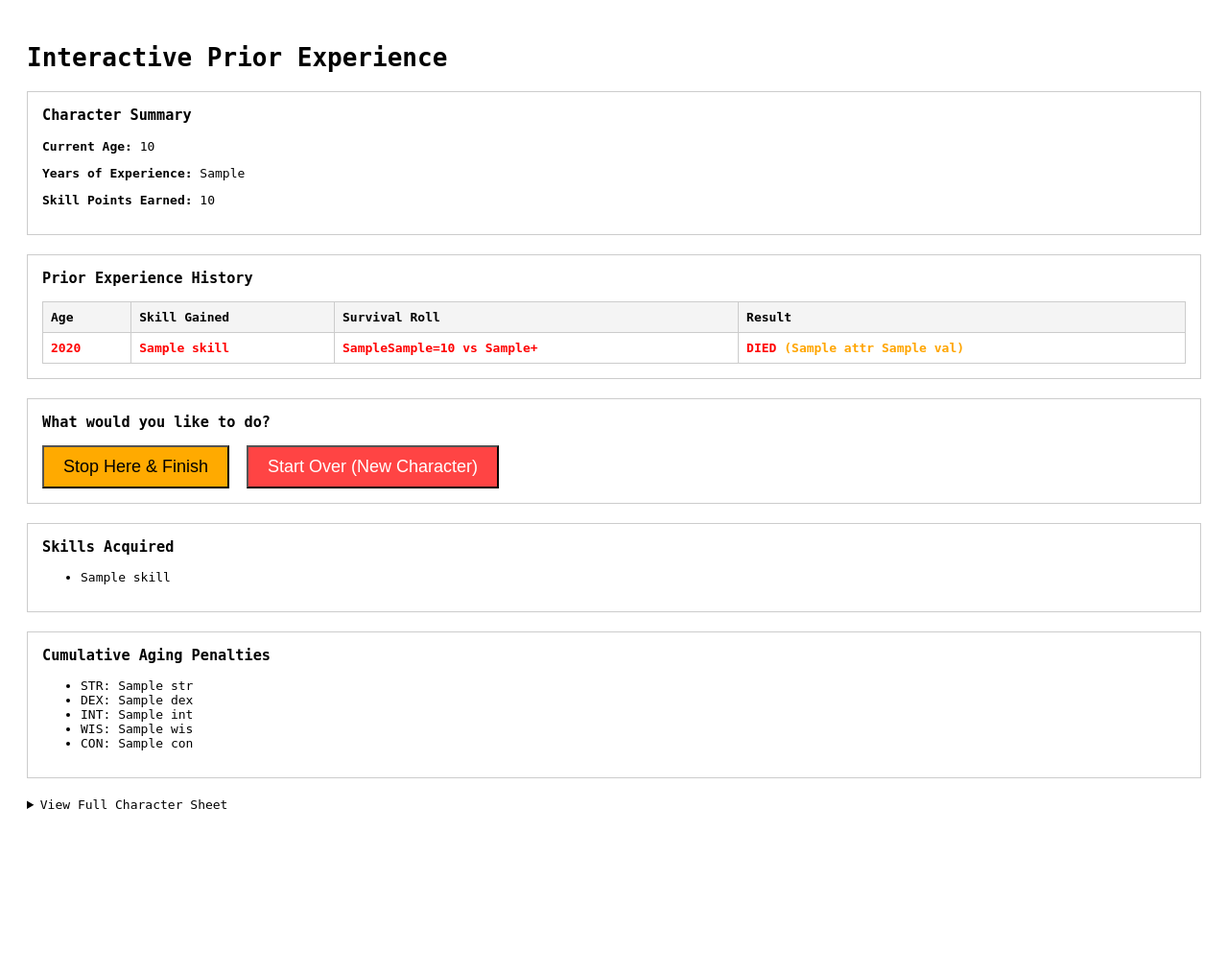
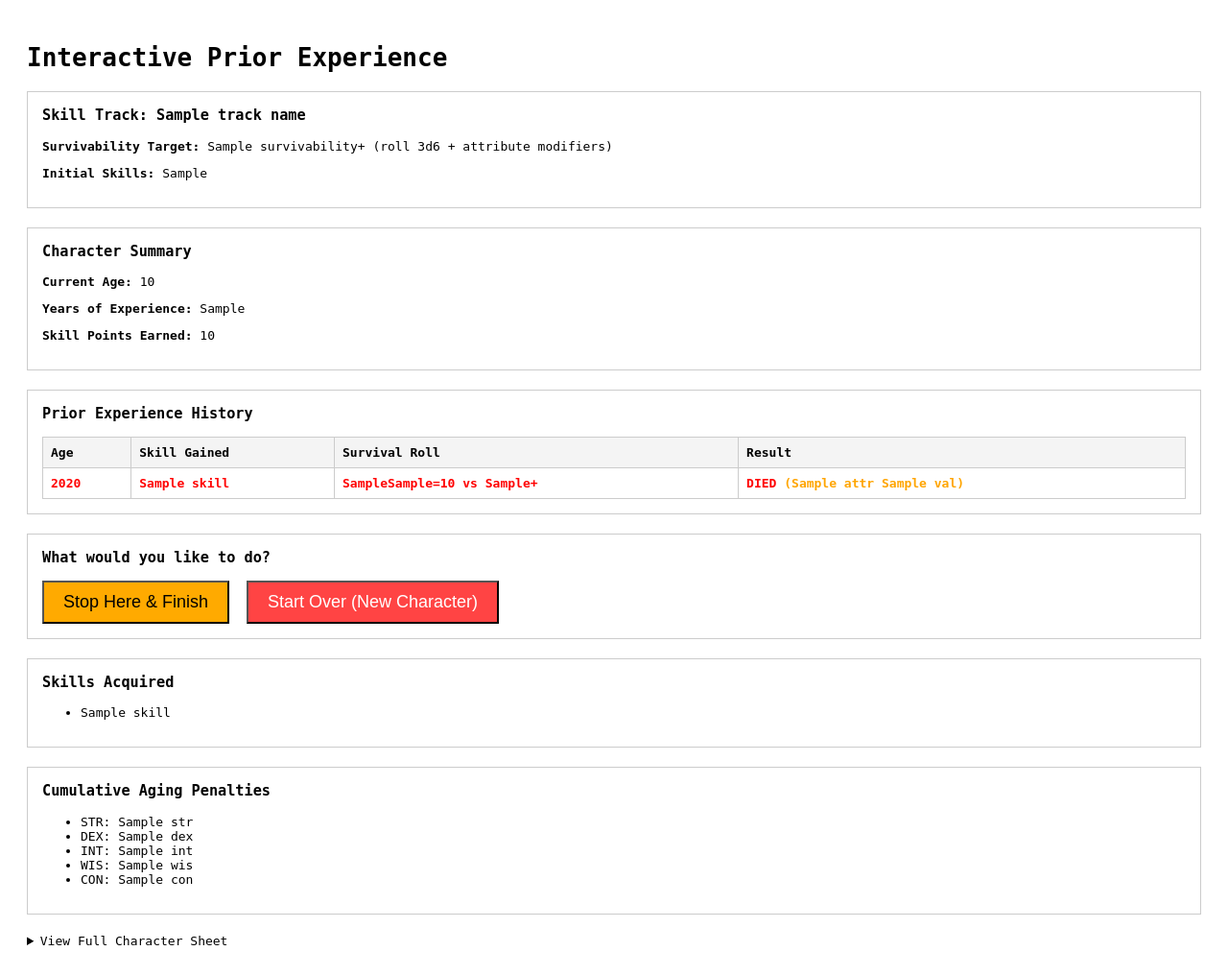
Before and after one commit to smarks/pillars-character-gen, a Django app: template webapp/webapp/generator/templates/generator/interactive.html in a window 1280 px wide. Shown: the whole page at 96% size. Before the commit the page ends 843 px from the top, so only its background shows below. Run offline with Django 5.2, Linux system fonts and the light colour scheme; the template is opened without the code that fills it: most values are stand-ins (such as "Sample title", 1, 10 or a date in 2020).

Commit message:
Add skill track info to interactive mode display
- Shows track name, survivability target, and initial skills
- Stored in session for persistence across requests

🤖 Generated with [Claude Code](https://claude.com/claude-code)

Co-Authored-By: Claude <noreply@anthropic.com>

```diff
--- a/webapp/webapp/generator/templates/generator/interactive.html
+++ b/webapp/webapp/generator/templates/generator/interactive.html
@@ -24,6 +24,12 @@
 </head>
 <body>
     <h1>Interactive Prior Experience</h1>
+
+    <div class="section">
+        <h3>Skill Track: {{ track_name }}</h3>
+        <p><strong>Survivability Target:</strong> {{ survivability }}+ (roll 3d6 + attribute modifiers)</p>
+        <p><strong>Initial Skills:</strong> {{ initial_skills|join:", " }}</p>
+    </div>
 
     <div class="section">
         <h3>Character Summary</h3>
```
Also changed, not shown: webapp/webapp/generator/views.py (+15 -0 lines), webapp/db.sqlite3.
